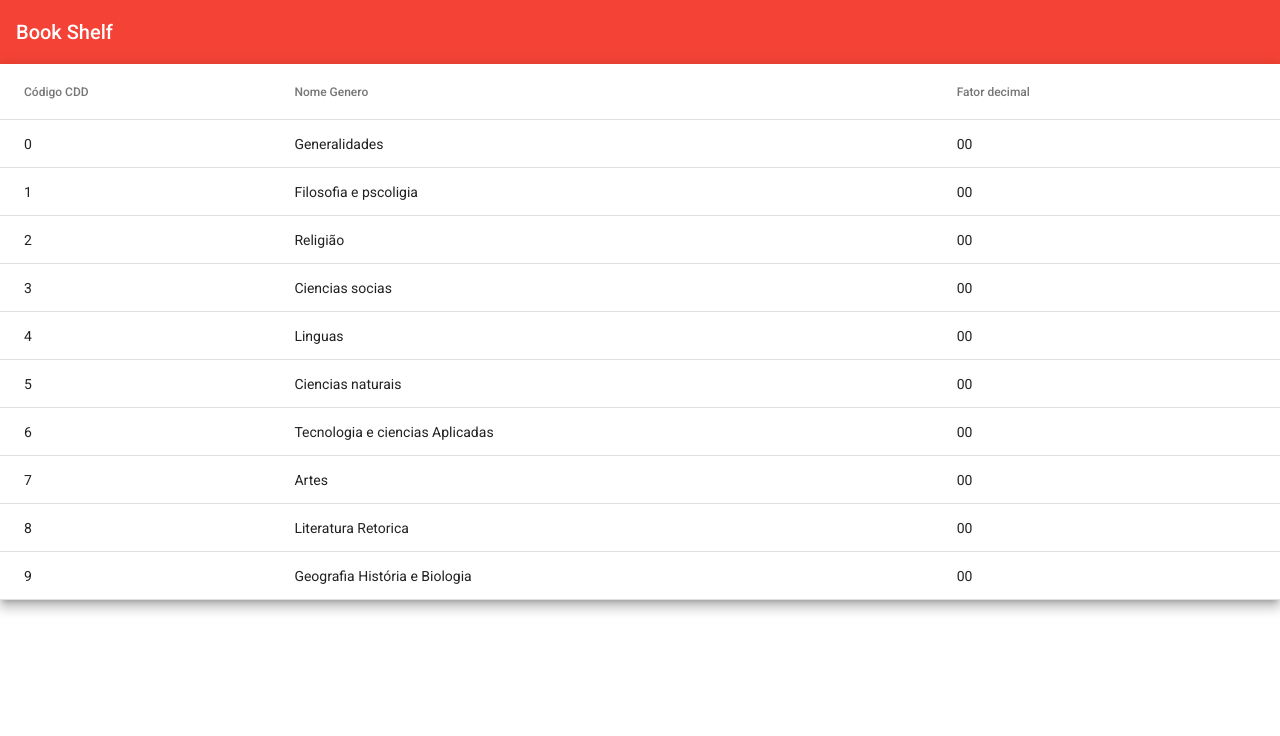
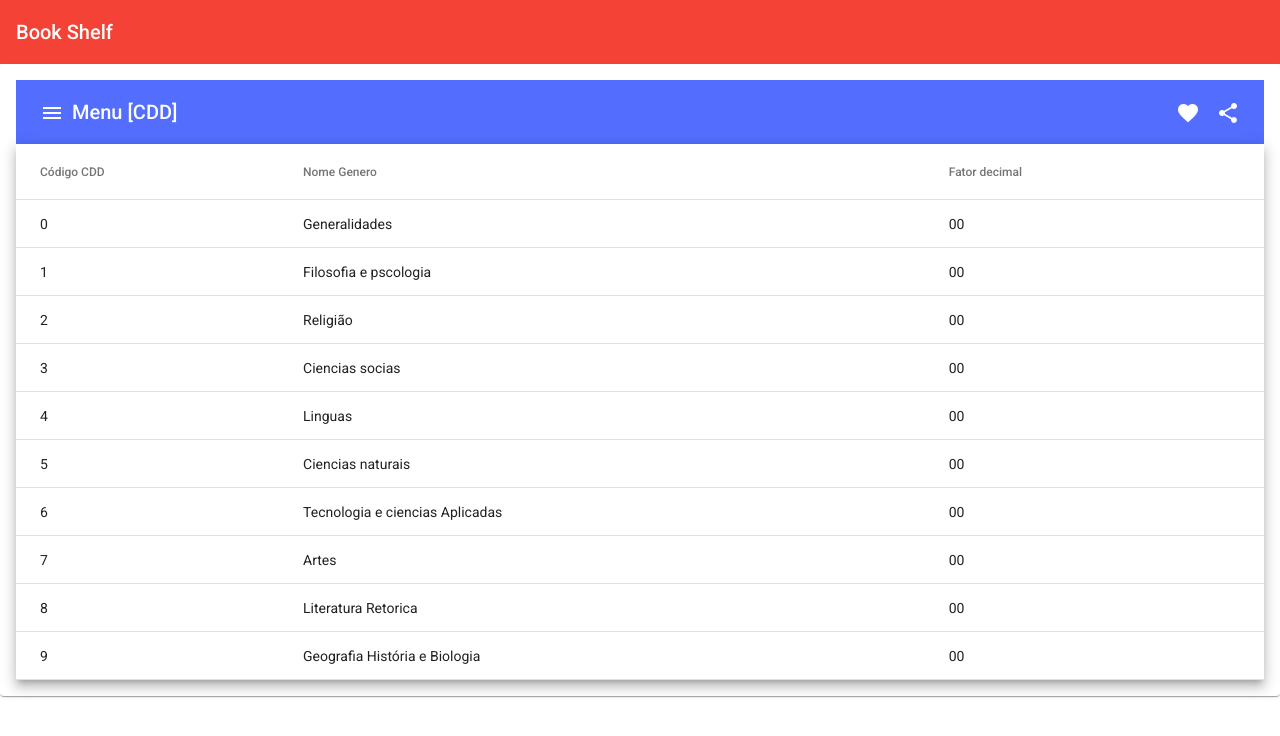
Before and after one commit to Anaglebia/Bookshelf.v1, an Angular app: page /cdd in a window 1280 px wide. Shown: the top 736 px of the page. Built offline with nearby package versions, Linux system fonts and the light colour scheme.

Commit message:
Adicao de cards

```diff
--- a/src/app/app.module.ts
+++ b/src/app/app.module.ts
@@ -1,10 +1,10 @@
 import { NgModule } from '@angular/core';
+import { MatToolbarModule } from '@angular/material/toolbar';
 import { BrowserModule } from '@angular/platform-browser';
+import { BrowserAnimationsModule } from '@angular/platform-browser/animations';
 
 import { AppRoutingModule } from './app-routing.module';
 import { AppComponent } from './app.component';
-import { BrowserAnimationsModule } from '@angular/platform-browser/animations';
-import {MatToolbarModule} from '@angular/material/toolbar';
 
 
 @NgModule({
--- a/src/app/cdd/classes/classes.component.html
+++ b/src/app/cdd/classes/classes.component.html
@@ -1,3 +1,20 @@
+
+<mat-card>
+  <mat-toolbar color="accent">
+    <button mat-icon-button class="example-icon" aria-label="Example icon-button with menu icon">
+      <mat-icon>menu</mat-icon>
+    </button>
+    <span>Menu [CDD]</span>
+    <span class="example-spacer"></span>
+    <button mat-icon-button class="example-icon favorite-icon" aria-label="Example icon-button with heart icon">
+      <mat-icon>favorite</mat-icon>
+    </button>
+    <button mat-icon-button class="example-icon" aria-label="Example icon-button with share icon">
+      <mat-icon>share</mat-icon>
+    </button>
+  </mat-toolbar>
+
+
 <table mat-table [dataSource]="livrosGeneros" class="mat-elevation-z8">
 
 
@@ -25,3 +42,4 @@
   <tr mat-header-row *matHeaderRowDef="visaoColunas"></tr>
   <tr mat-row *matRowDef="let row; columns: visaoColunas;"></tr>
 </table>
+</mat-card>
--- a/src/app/cdd/classes/classes.component.scss
+++ b/src/app/cdd/classes/classes.component.scss
@@ -2,3 +2,7 @@
 {
   width:100% ;
 }
+
+.example-spacer {
+  flex: 1 1 auto;
+}
--- a/src/app/cdd/classes/classes.component.ts
+++ b/src/app/cdd/classes/classes.component.ts
@@ -11,7 +11,7 @@
   //arrei de livros
   livrosGeneros:Generos[]=[
        {_idGeneros:"0", nomeGenero:"Generalidades", decimalGenero:"00 ", livrosGenero:423},
-       {_idGeneros:"1", nomeGenero:"Filosofia e pscoligia", decimalGenero:"00 ", livrosGenero:125},
+       {_idGeneros:"1", nomeGenero:"Filosofia e pscologia", decimalGenero:"00 ", livrosGenero:125},
        {_idGeneros:"2", nomeGenero:"Religião", decimalGenero:"00 ", livrosGenero:366},
        {_idGeneros:"3", nomeGenero:"Ciencias socias", decimalGenero:"00 ", livrosGenero:203},
        {_idGeneros:"4", nomeGenero:"Linguas", decimalGenero:"00 ", livrosGenero:123},
@@ -23,7 +23,7 @@
 
   ];
 
-  //o que vai ser mostrado no
+  //o que vai ser mostrado na tabela
   visaoColunas =['_idGeneros','nomeGenero','decimalGenero']
 
   constructor() {
```
Also changed, not shown: src/app/cdd/cdd.module.ts (+13 -1 lines).
